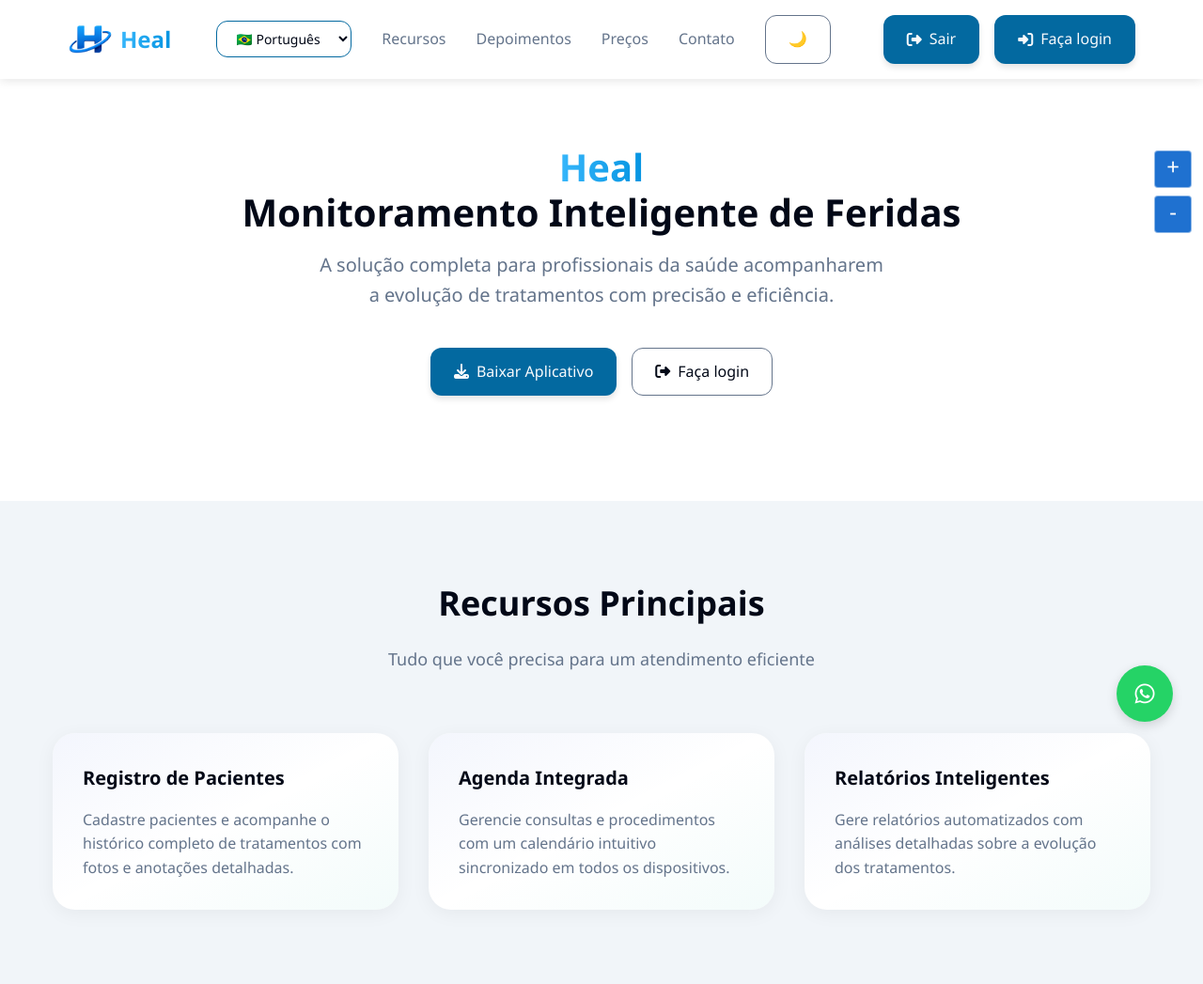
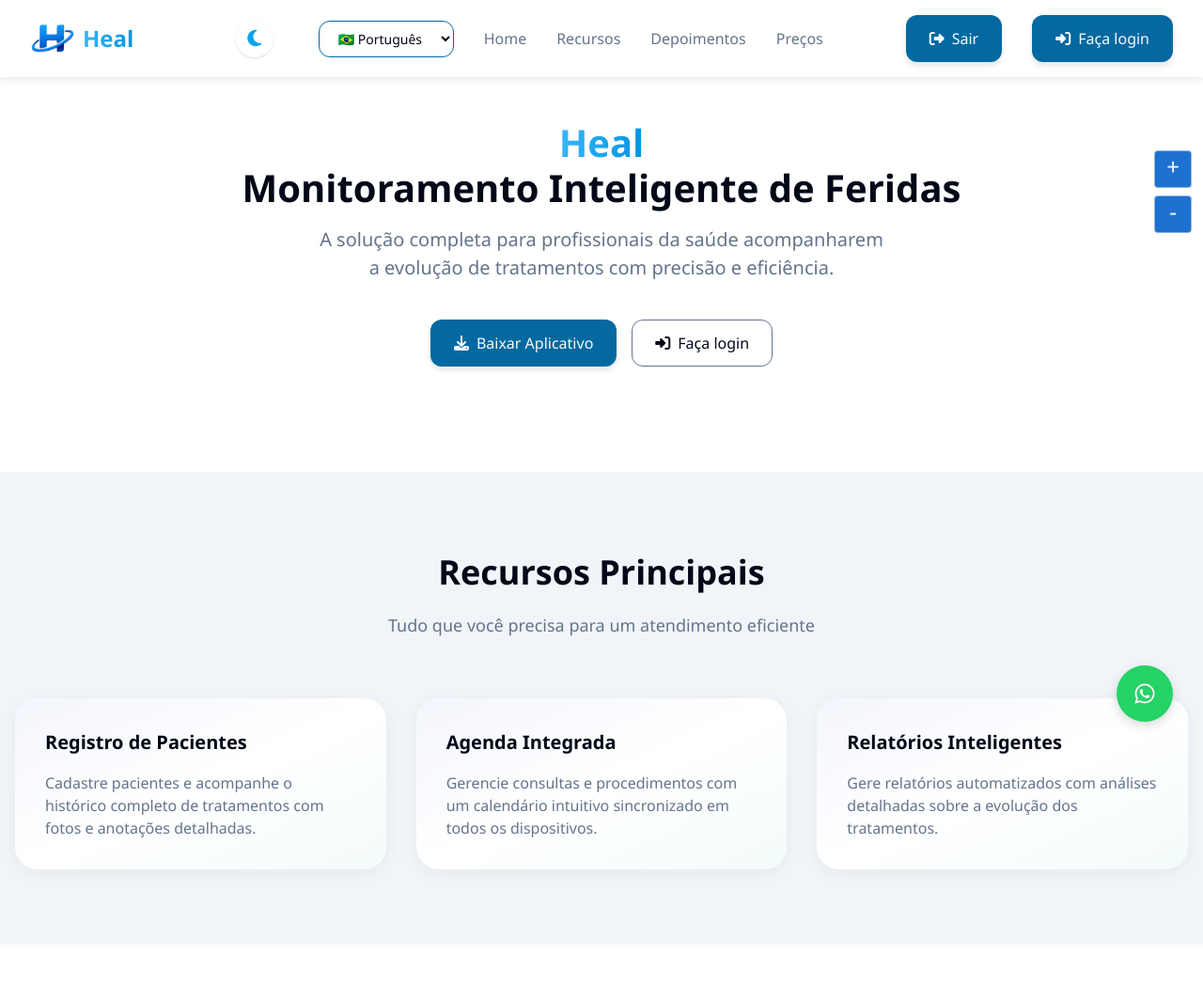
Before and after one commit to pedrotescaro/landing-page-heal, a PHP site: page /index.html in a window 1280 px wide. Shown: the top 1047 px of the page at 94% size. Run offline with PHP 8.4, Linux system fonts and the light colour scheme; some libraries are stand-ins or nearby versions.

Commit message:
[feat] Mudança no botão de trocar tema e adição do home nos links de navegação

```diff
--- a/css/generalcss.css
+++ b/css/generalcss.css
@@ -95,7 +95,7 @@
         }
 
     /* Header Styles */
-    #container header-container{
+    #container header-container {
         background-color: hsl(var(--background));
         color: hsl(var(--foreground));
     }
@@ -104,10 +104,34 @@
         background-color: hsl(var(--background));
         color: hsl(var(--foreground));
         box-shadow: 0 2px 10px rgba(0, 0, 0, 0.1);
-            position: fixed;
+        position: relative; /* alterado de fixed para relative */
         width: 100%;
         top: 0;
         z-index: 100;
+        max-width: 100vw; /* impede que o header ultrapasse a largura da tela */
+        overflow-x: hidden; /* previne estouro horizontal */
+    }
+
+                #toggleDarkMode {
+                background: hsl(var(--background));
+                border: 2px solid #38bdf8;
+                color: #0ea5e9;
+                transition: background 0.3s, color 0.3s, border 0.3s;
+            }
+            #toggleDarkMode:hover {
+                background: linear-gradient(135deg, #38bdf8 0%, #0ea5e9 100%);
+                color: #fff;
+                border-color: #0ea5e9;
+                   .fa-moon {
+                color: #fff;
+                      }
+            }
+            #toggleDarkMode .fa-sun {
+                color: #fff;
+            }
+            #toggleDarkMode .fa-moon {
+
+                color: #0ea5e9;
             }
 
 
--- a/index.html
+++ b/index.html
@@ -1,5 +1,5 @@
 <!DOCTYPE html>
-<html lang="pt-BR" data-theme="light">>
+<html lang="pt-BR" data-theme="light">
 <head>
     <meta charset="UTF-8">
     <meta name="viewport" content="width=device-width, initial-scale=1.0">
@@ -18,6 +18,7 @@
 <header>
    <div class="container header-container">
         <!-- Grupo Logo + Menu Toggle -->
+
         <div class="flex items-center gap-4 relative z-50">
             <button class="menu-toggle" id="menuToggle">
                 <i class="fas fa-bars text-sky-600"></i>
@@ -30,6 +31,9 @@
 
         <!-- Links de Navegação -->
         <nav class="nav-links" id="navLinks">
+              <button id="toggleDarkMode" class="rounded-full p-2 shadow transition-colors duration-200 focus:ring-2 focus:ring-sky-400 outline-none flex items-center justify-center" aria-label="Alternar modo escuro/claro" title="Alternar modo escuro/claro" style="border: none; width: 40px; height: 40px;">
+            <i class="fas fa-moon text-xl"></i>
+        </button>
                <!-- Seletor de Idioma -->
                <select id="languageSwitcher" onchange="changeLanguage(this.value)"
                class="language-selector bg-transparent border border-sky-300 rounded-lg px-2 py-1 text-sm">
@@ -37,15 +41,15 @@
                     <option value="en">🇺🇸 English</option>
                 </select>
 
+
+
+                <a href="#home">Home</a>
                 <a href="#recursos" data-i18n="header.features"></a>
                 <a href="#depoimentos" data-i18n="header.testimonials"></a>
                 <a href="#precos" data-i18n="header.pricing"></a>
-                <a href="#footer" data-i18n="header.contact"></a>
 
-      <div class="cta-buttons">
-            <button id="toggleDarkMode" class="btn btn-outline">
-            🌙
-        </button>
+
+
 
     <?php if ($displayName): ?>
             <!-- Exibe o nome do usuário e botão logout -->
@@ -71,7 +75,7 @@
     </header>
 
 <!-- Hero Section -->
-<section class="hero">
+<section class="hero" id="home">
     <div class="container">
         <div class="hero-content">
             <h1 data-i18n="hero.title"></h1>
@@ -81,16 +85,14 @@
                     <i class="fas fa-download"></i>
                     <span data-i18n="hero.downloadButton"></span>
                 </button>
-               <a href="login.html" class="btn btn-outline">
-                <i class="fas fa-sign-out-alt"></i>
-                <span data-i18n="hero.login"></span>
-            </a>
-
+                <a href="login.html" class="btn btn-outline">
+                    <i class="fas fa-sign-in-alt"></i>
+                    <span data-i18n="hero.login"></span>
+                </a>
             </div>
         </div>
     </div>
 </section>
-
 
    <!-- Features Section com internacionalização -->
    <section id="recursos" class="features">
--- a/js/script-mododark.js
+++ b/js/script-mododark.js
@@ -1,15 +1,36 @@
   const toggleButton = document.getElementById('toggleDarkMode');
-    const bodyElement = document.body; // Renomeado para evitar conflito
+            const icon = toggleButton.querySelector('i');
+            const bodyElement = document.body;
 
             // Verifica o modo salvo
             const savedTheme = localStorage.getItem('theme');
             if (savedTheme === 'dark') {
                 bodyElement.classList.add('dark');
+                icon.classList.remove('fa-moon');
+                icon.classList.add('fa-sun');
+            } else {
+                icon.classList.remove('fa-sun');
+                icon.classList.add('fa-moon');
             }
 
             toggleButton.addEventListener('click', () => {
                 bodyElement.classList.toggle('dark');
                 const isDark = bodyElement.classList.contains('dark');
                 localStorage.setItem('theme', isDark ? 'dark' : 'light');
-        toggleButton.innerText = isDark ? '☀️' : '🌙';
+                icon.classList.toggle('fa-moon', !isDark);
+                icon.classList.toggle('fa-sun', isDark);
             });
+
+            // Garante o tema correto ao recarregar
+            document.addEventListener('DOMContentLoaded', () => {
+                const theme = localStorage.getItem('theme');
+                if (theme === 'dark') {
+                    bodyElement.classList.add('dark');
+                    icon.classList.remove('fa-moon');
+                    icon.classList.add('fa-sun');
+                } else {
+                    bodyElement.classList.remove('dark');
+                    icon.classList.remove('fa-sun');
+                    icon.classList.add('fa-moon');
+                }
+            });
```
Lines whose indentation alone changed are shown as unchanged.
